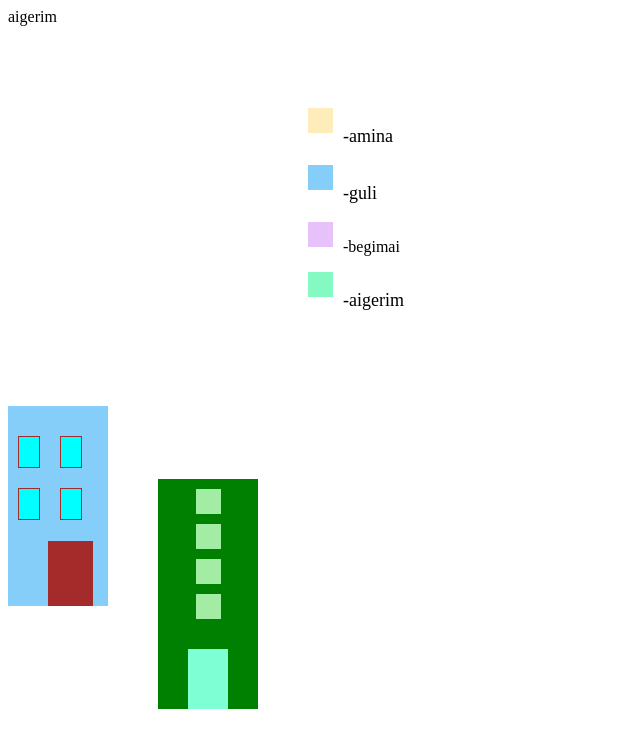
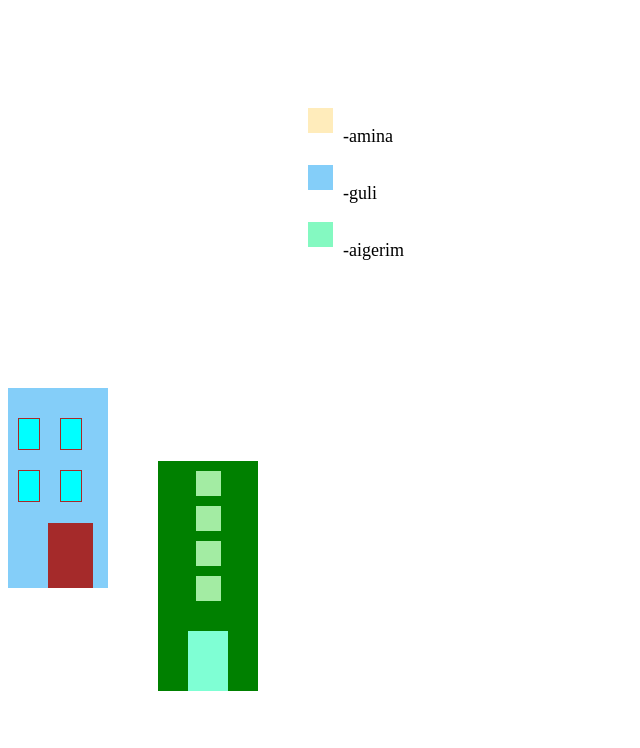
Before and after one commit to gulliish/team-aabg, a plain HTML site: page index.html in a window 1280 px wide. Shown: the whole page, without its empty margins (0-640 px from the left). Drawn offline with Linux system fonts and the light colour scheme.

Commit message:
modified index.html

```diff
--- a/index.html
+++ b/index.html
@@ -8,7 +8,6 @@
     <link rel="stylesheet" href="styles.css">
 </head>
 <body>
-aigerim
     <div class="main">
         <div class="content">
             <div class="conteiner amina"></div>
@@ -17,10 +16,6 @@ aigerim
         <div class="content">
             <div class="conteiner guli"></div>
             <p class="text">-guli</p>
-        </div>
-        <div class="content">
-            <div class="conteiner begimai"></div>
-            <p class="">-begimai</p>
         </div>
         <div class="content">
             <div class="conteiner aigerim"></div>
```
